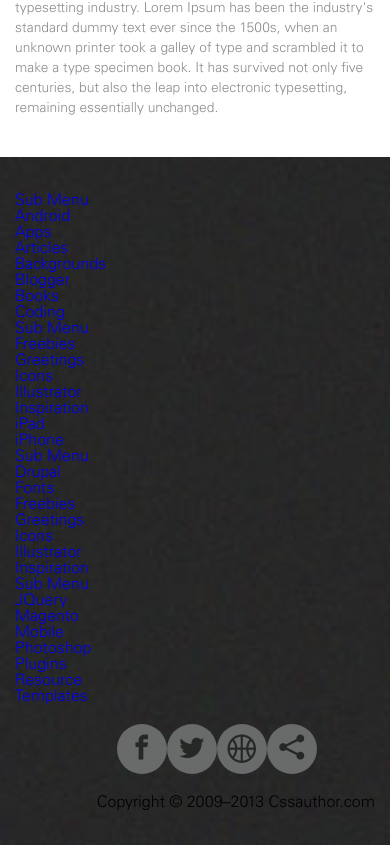
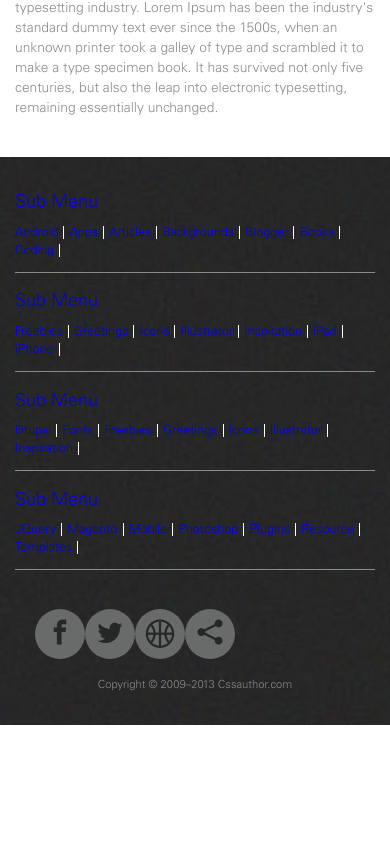
Before and after one commit to danielemesh/ng2-template, an Angular app: page / in a window 390 px wide. Shown: the part 2207-3052 px from the top of the page. After the commit the page ends 2932 px from the top, so only its background shows below. Built offline with nearby package versions, Linux system fonts and the light colour scheme.

Commit message:
Mobile - Footer menu

```diff
--- a/src/app/app.component.html
+++ b/src/app/app.component.html
@@ -25,7 +25,7 @@
 
 <footer class="site-footer">
   <div class="clearfix container">
-    <nav class="footer-nav left">
+    <nav class="footer-nav">
       <ul class="footer-menu">
         <li class="menu-item">
           <a href="#" class="menu-item-link">Sub Menu</a>
@@ -79,7 +79,7 @@
     </nav>
 
 
-    <div class="footer-socials-credits right">
+    <div class="footer-socials-credits">
       <ul class="socials">
         <li class="social-item icon-facebook"></li>
         <li class="social-item icon-twitter"></li>
--- a/src/assets/styles/_footer.scss
+++ b/src/assets/styles/_footer.scss
@@ -2,44 +2,87 @@
   padding: 35px 0;
   background: url('#{$img-path}/footer-bg.jpg') no-repeat;
   background-size: cover;
-
-
 }
 
-@include desktop {
-  .site-footer {
+.footer-nav {
+  font-size: 18px;
+  line-height: 18px;
+}
 
+.footer-menu {
+  .menu-item {
+    font-size: 1em;
+    color: #aeaeae;
   }
 
+  .sub-menu {
+    padding: 1em 0;
+    margin-bottom: 1.5em;
+    border-bottom: 1px solid;
+    font-size: 0.7em;
+    color: #8b8b8b;
+  }
+
+  .sub-menu-item {
+    display: inline-block;
+    vertical-align: top;
+
+    &:after {
+      display: inline-block;
+      vertical-align: top;
+      width: 1px;
+      height: 1em;
+      margin: 3px 0.4em 0;
+      background-color: #fff;
+      content: '';
+    }
+  }
+}
+
+.credits {
+  font-size: 0.7em;
+  line-height: 1em;
+  text-align: center;
+  color: #8b8b8b;
+}
+
+@include tablet {
   .footer-nav {
+    float: left;
     width: 65%;
-    font-size: 22px;
-    line-height: 22px;
   }
 
   .footer-menu {
     @include justify-elements;
 
     .menu-item {
-      font-size: 1em;
-      color: #aeaeae;
+      vertical-align: top;
     }
 
     .sub-menu {
-      padding-top: 25px;
-      font-size: 0.7em;
-      color: #8b8b8b;
+      padding: 1em 0 0;
+      margin-bottom: 0;
+      border-bottom: none;
+    }
+
+    .sub-menu-item {
+      display: block;
+
+      &:after {
+        display: none;
+      }
     }
   }
 
   .footer-socials-credits {
+    float: right;
     width: 30%;
   }
+}
 
-  .credits {
-    color: #8b8b8b;
-    font-size: 15px;
+@include desktop {
+  .footer-nav {
+    font-size: 22px;
     line-height: 22px;
-    text-align: center;
   }
 }
```
